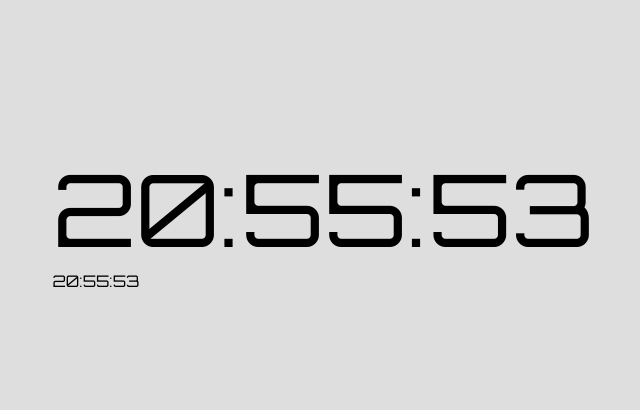
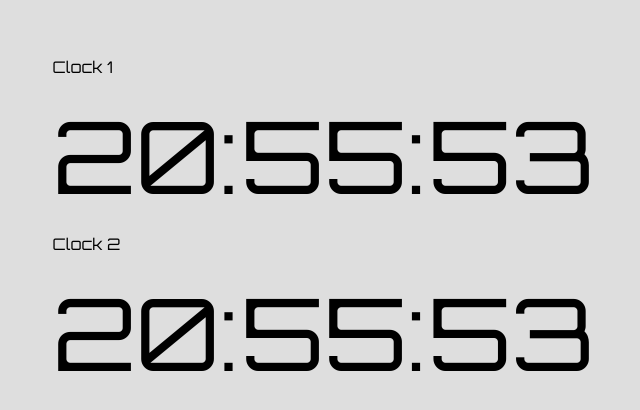
Before and after one commit to MarioAndreas/Learning-OOJS-Clock, a website: page src/index.html in a window 1280 px wide. Shown: the part 102-512 px from the top of the page, without its empty margins (317-957 px from the left). Drawn offline with Linux system fonts and the light colour scheme.

Commit message:
2-3 Clock constructor. Can create mult clocks.

```diff
--- a/src/index.html
+++ b/src/index.html
@@ -10,9 +10,11 @@
   </head>
   <body>
   <div id="content">
-    <div id="clock">
+    <p>Clock 1</p>
+    <div id="clock1">
       00:00
     </div>
+    <p>Clock 2</p>
     <div id="clock2">
       00:00
     </div>
--- a/src/js/ch02.js
+++ b/src/js/ch02.js
@@ -1,32 +1,30 @@
 function onReady() {
   console.log('Hello Chapter 1');
 
-  var clock = createClock('clock');
-  var clock2 = createClock('clock2');
-
+  var clock1 = new Clock('clock1');
+  var clock2 = new Clock('clock2');
 }
 
-function createClock(id) {
-  var c = new Object();
-  c.updateClock = function() {
+function Clock(id) {
+  this.updateClock = function() {
     var date = new Date();
     var clock = document.getElementById(id);
     clock.innerHTML = this.formatDigits(date.getHours()) + ":" + this.formatDigits(date.getMinutes()) + ":" + this.formatDigits(date.getSeconds());
   };
 
-  c.formatDigits = function(val) {
+  this.formatDigits = function(val) {
     if (val < 10) {
       val = "0" + val;
     }
     return val;
   };
 
-  c.updateClock();
-  setInterval(function() {c.updateClock();}, 1000);
-  return c;
+  var that = this;
+  setInterval(function() {
+    that.updateClock();
+  }, 1000);
+  this.updateClock();
 }
-
-
 
 window.onload = onReady;
 
--- a/src/scss/style.scss
+++ b/src/scss/style.scss
@@ -1,19 +1,16 @@
 body {
-    background: none repeat scroll 0 0 #dedede;
-    font-family: Orbitron, Arial,Helvetica,sans-serif;
-    margin: 0;
-    padding: 0;
+  background: none repeat scroll 0 0 #dedede;
+  font-family: Orbitron, Arial,Helvetica,sans-serif;
+  margin: 0;
+  padding: 0;
 }
-
-
 #content {
   position: fixed;
   top: 40%;
   left: 50%;
   transform: translate(-50%, -50%);
-
 }
-
-#clock{
-    font-size: 100px;
+#clock1,
+#clock2 {
+  font-size: 100px;
 }
```
Also changed, not shown: src/css/style.css.
